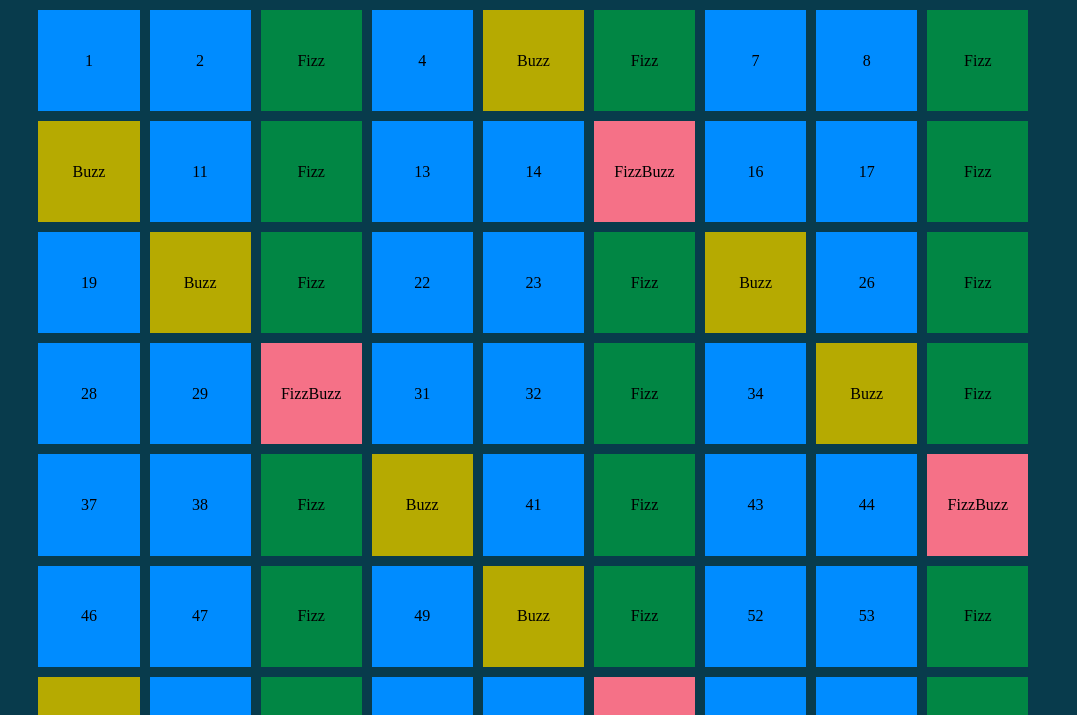
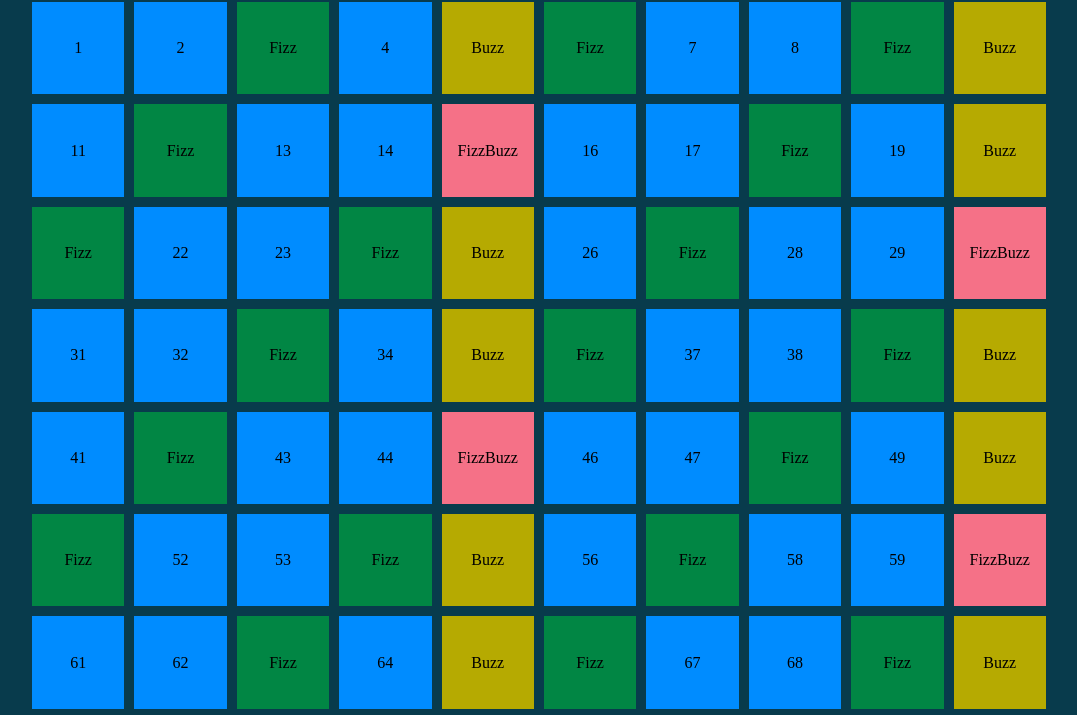
Before and after one commit to ceccobell/js-fizzbuzz, a plain HTML site: page index.html in a window 1280 px wide. Shown: the part 80-795 px from the top of the page, without its empty margins (101-1178 px from the left). Drawn offline with Linux system fonts and the light colour scheme.

Commit message:
[UPD] fixed square size to have 10x10

```diff
--- a/css/style.css
+++ b/css/style.css
@@ -1,3 +1,9 @@
+* {
+  margin: 0;
+  padding: 0;
+  box-sizing: border-box;
+}
+
 body {
   background-color: #083b4c;
 }
@@ -23,8 +29,8 @@ body {
 }
 
 .square {
-  width: 10%;
-  padding-top: 10%;
+  width: calc(10% - 10px);
+  padding-top: calc(10% - 10px);
   margin: 5px;
   position: relative;
 }
```
